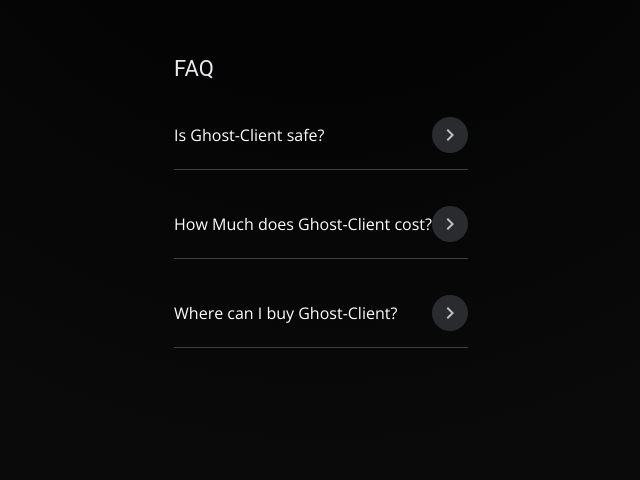
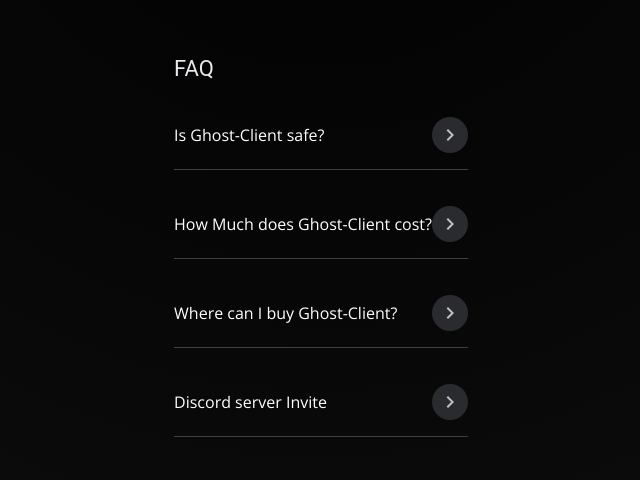
Before and after one commit to aboumerhy/GhostClientWebsite, a plain HTML site: page templates/index.html in a window 1280 px wide. Shown: the part 1244-1724 px from the top of the page, without its empty margins (319-959 px from the left). Drawn offline with nearby package versions, Linux system fonts and the light colour scheme; files that its build step writes are made by us from their sources; files whose address does not match are found by name.

Commit message:
Add Discord server invite to FAQ section
Added a new FAQ entry for Discord server invite.

```diff
--- a/templates/index.html
+++ b/templates/index.html
@@ -49,6 +49,18 @@
                   <p>The list of resellers is on our discord in the where to buy channel.</p>
                 </div>
               </details>
+
+                <details class="dropdown">
+                <summary>
+                  <span>Discord server Invite</span>
+                  <div class="arrow-circle">
+                    <svg viewBox="0 0 24 24"><path d="M10 6L8.59 7.41 13.17 12l-4.58 4.59L10 18l6-6z"/></svg>
+                  </div>
+                </summary>
+                <div class="dropdown-content">
+                  <p>https://discord.gg/fHsbrDfPtj</p>
+                </div>
+              </details>
             </div>
 
         </div>
```
